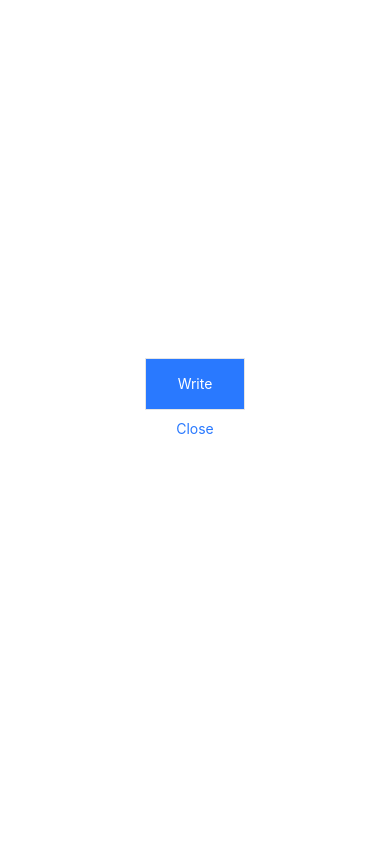
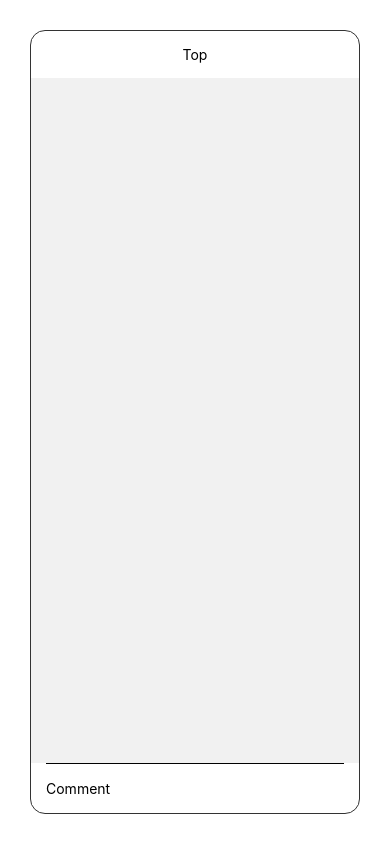
Before and after one commit to RN-Animations/MasterAnimations, a React Native app: screen / in a window 390 px wide. Built offline with nearby package versions, Linux system fonts and the light colour scheme.

Commit message:
AnimatedSwipeAway boilerplate

```diff
--- a/App.js
+++ b/App.js
@@ -22,6 +22,7 @@ import ColorPicker from "./src/ColorPicker";
 import FabButtonMenu from "./src/FabButtonMenu";
 import IntroScreens from "./src/IntroScreens";
 import EvolvingButton from "./src/EvolvingButton";
+import AnimatedSwipeAway from "./src/AnimatedSwipeAway";
 
 const App = () => {
   return (
@@ -45,7 +46,8 @@ const App = () => {
       // <ColorPicker/>
       // <FabButtonMenu/>
       // <IntroScreens/>
-      <EvolvingButton/>
+      // <EvolvingButton/>
+      <AnimatedSwipeAway/>
 
   );
 };
--- /dev/null
+++ b/src/AnimatedSwipeAway.js
@@ -0,0 +1,67 @@
+import React, { Component } from "react";
+import {
+  AppRegistry,
+  StyleSheet,
+  Text,
+  View,
+  PanResponder,
+  Animated,
+  TextInput,
+  ScrollView
+} from "react-native";
+
+export default class AnimatedSwipeAway extends Component {
+  render() {
+    return (
+      <View style={styles.container}>
+        <Animated.View style={[styles.modal]}>
+          <View style={styles.comments}>
+            <ScrollView>
+              <Text style={styles.fakeText}>Top</Text>
+              <View style={styles.fakeComments} />
+              <Text style={styles.fakeText}>Bottom</Text>
+            </ScrollView>
+          </View>
+          <View style={styles.inputWrap}>
+            <TextInput style={styles.textInput} placeholder="Comment" />
+          </View>
+        </Animated.View>
+      </View>
+    );
+  }
+}
+
+const styles = StyleSheet.create({
+  container: {
+    flex: 1,
+    padding: 30
+  },
+  modal: {
+    flex: 1,
+    borderRadius: 15,
+    overflow: "hidden",
+    borderWidth: 1,
+    borderColor: "#333"
+  },
+  comments: {
+    flex: 1
+  },
+  fakeText: {
+    padding: 15,
+    textAlign: "center"
+  },
+  fakeComments: {
+    height: 1000,
+    backgroundColor: "#f1f1f1"
+  },
+  inputWrap: {
+    flexDirection: "row",
+    paddingHorizontal: 15
+  },
+  textInput: {
+    flex: 1,
+    height: 50,
+    borderTopWidth: 1,
+    borderTopColor: "#000"
+  }
+});
```
